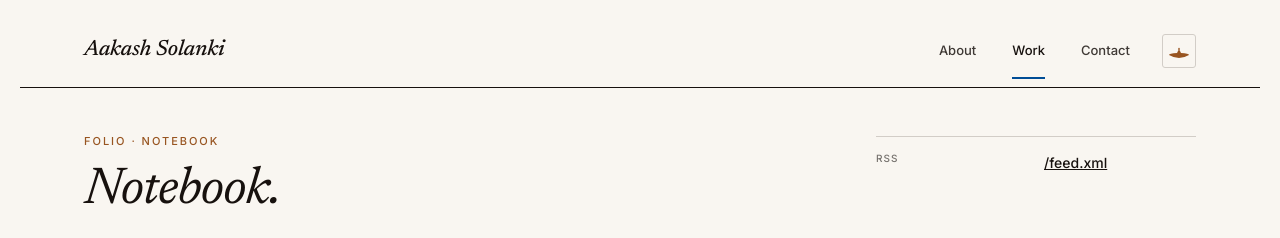
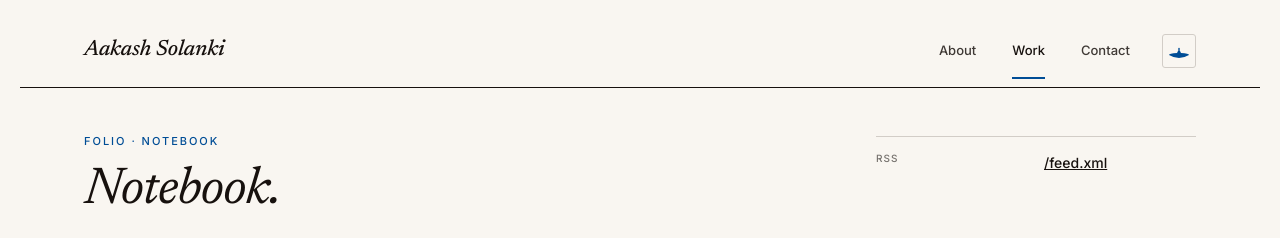
Before and after one commit to skishchampi/skishchampi.github.io, a Jekyll site: the page built from blog/index.html, in a window 1280 px wide. Shown: the top 238 px of the page. Built offline with Jekyll 4.4.1, drawn with Linux system fonts in a browser that asks for light colours; some web fonts are replaced.

Commit message:
D: foreground cobalt, demote ochre
--accent now resolves to Ambedkarite cobalt blue across both
themes (was warm ochre). Every existing var(--accent) reference —
italics, kickers, link hovers, blockquote borders, focus rings,
the dīpa, the dharmachakra — picks up cobalt automatically.
Ochre stays available as --accent-2 if we want to bring it back
for accents.

Co-Authored-By: Claude Opus 4.7 (1M context) <noreply@anthropic.com>

```diff
--- a/assets/css/style.css
+++ b/assets/css/style.css
@@ -7,8 +7,8 @@
   --ink-2:    oklch(0.35  0.010 60);
   --ink-3:    oklch(0.55  0.008 65);
   --rule:     oklch(0.85  0.010 75);
-  --accent:   oklch(0.52  0.11  55);
-  --accent-2: oklch(0.72  0.09  55);
+  --accent:   oklch(0.42 0.14 252);
+  --accent-2: oklch(0.52 0.11  55);
   --accent-blue: oklch(0.42 0.14 252);
 
   --serif: "Newsreader", Georgia, serif;
@@ -30,8 +30,8 @@
   --ink-2:    oklch(0.78 0.008 80);
   --ink-3:    oklch(0.60 0.008 70);
   --rule:     oklch(0.32 0.010 60);
-  --accent:   oklch(0.72 0.12 60);
-  --accent-2: oklch(0.62 0.10 60);
+  --accent:   oklch(0.68 0.13 250);
+  --accent-2: oklch(0.72 0.12 60);
   --accent-blue: oklch(0.68 0.13 250);
 }
 
```
